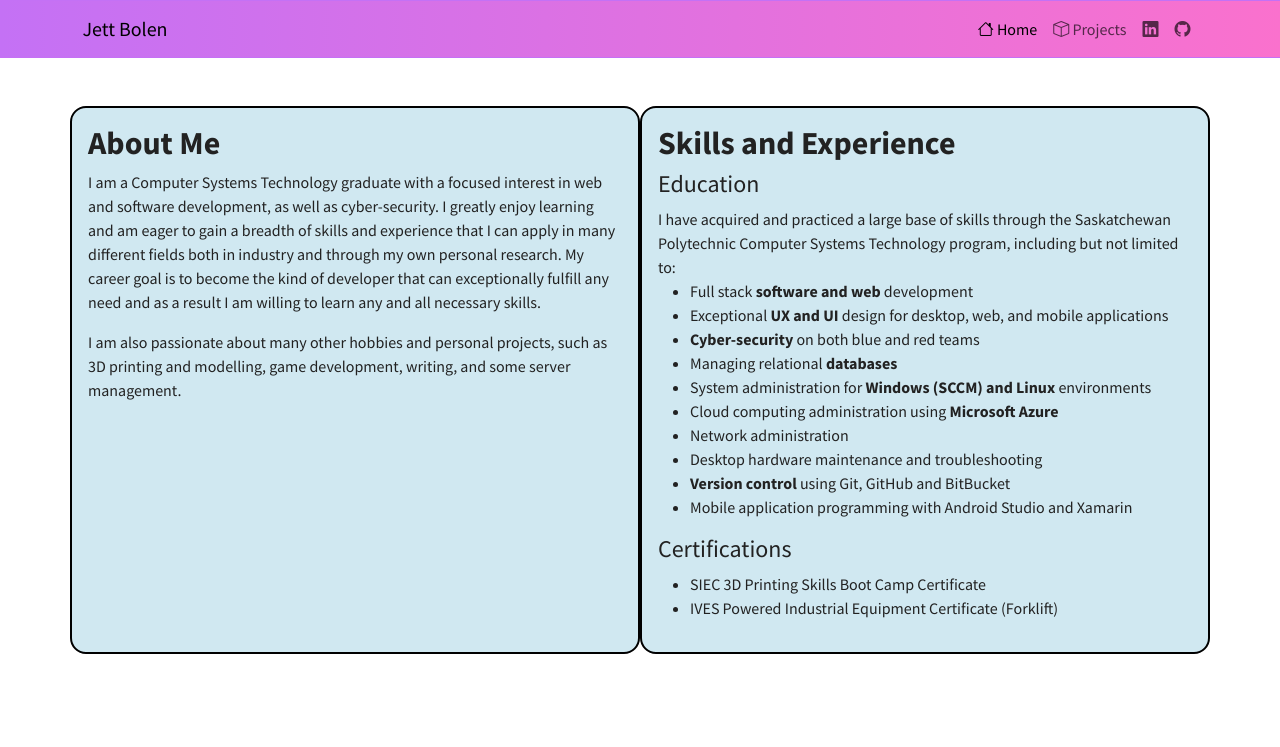
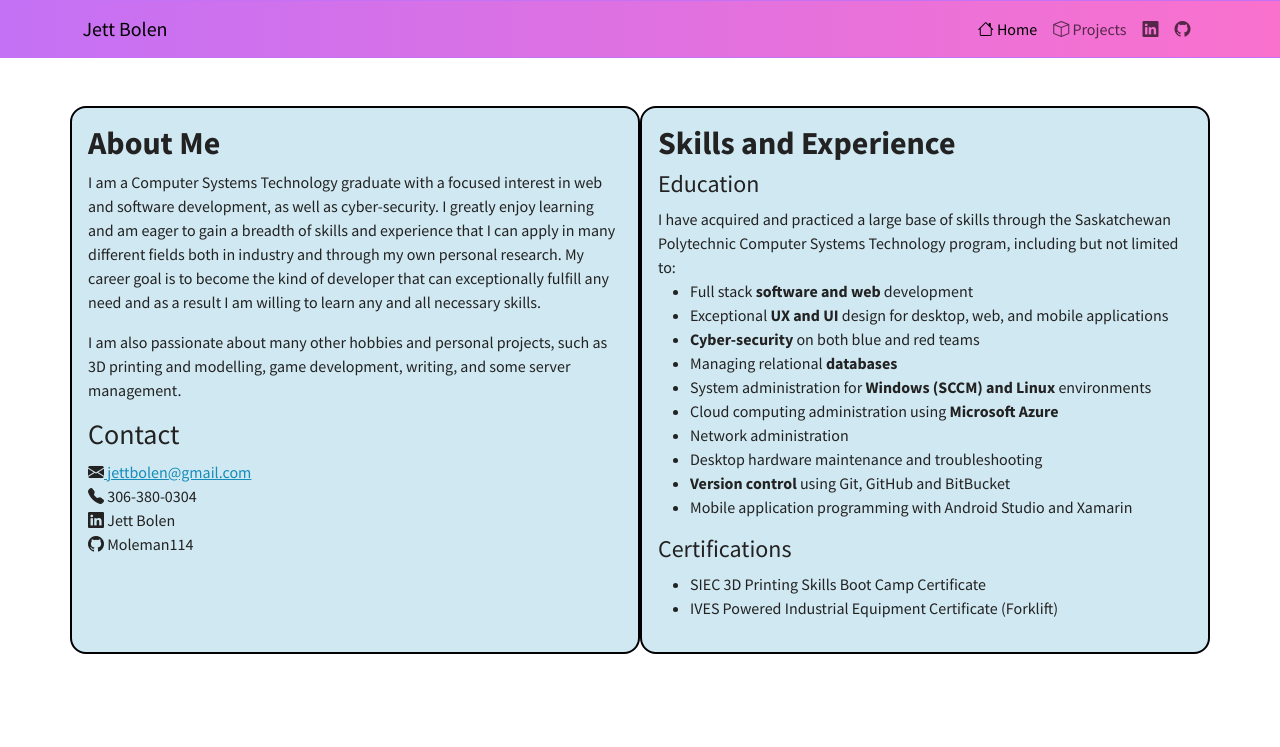
Before and after one commit to Moleman114/Moleman114.github.io, a plain HTML site: page index.html in a window 1280 px wide. Shown: the top 747 px of the page. Drawn offline with nearby package versions, Linux system fonts and the light colour scheme.

Commit message:
Added contact information

```diff
--- a/index.html
+++ b/index.html
@@ -80,6 +80,12 @@
                 I am willing to learn any and all necessary skills. </p> <p>I am also
                 passionate about many other hobbies and personal projects, such as 3D printing and modelling, game
                 development, writing, and some server management.</p>
+
+            <h3>Contact</h3>
+            <i class="bi bi-envelope-fill"></i><a href= "mailto: jettbolen@gmail.com"> jettbolen@gmail.com</a><br />
+            <i class="bi bi-telephone-fill"></i> 306-380-0304
+            <a class="nav-link" href="https://www.linkedin.com/in/jett-bolen/"> <i class="bi bi-linkedin"></i> Jett Bolen</a>
+            <a class="nav-link" href="https://github.com/Moleman114"> <i class="bi bi-github"></i> Moleman114</a>
         </div>
         <div class=" col-lg-6 border border-black border-2 rounded-4 p-3 bg-primary-subtle">
             <h2 class="fw-bold">Skills and Experience</h2>
```
